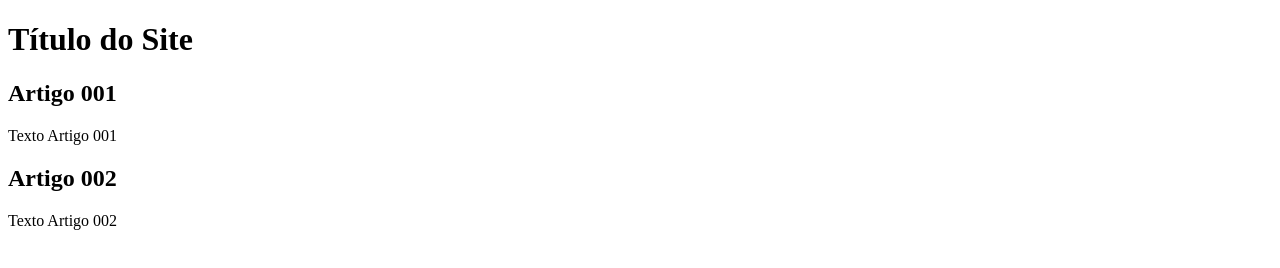
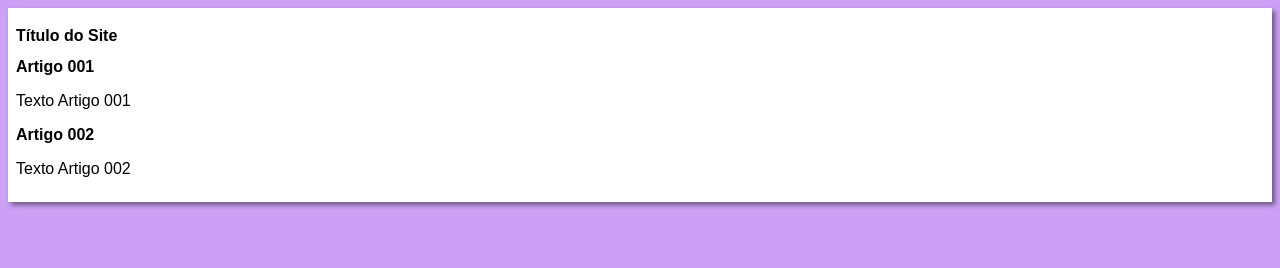
Before and after one commit to lucasfdcarvalho/projeto-site, a plain HTML site: page index.html in a window 1280 px wide. Drawn offline with Linux system fonts and the light colour scheme.

Commit message:
iniciei o design

```diff
--- /dev/null
+++ b/estilos/style.css
@@ -0,0 +1,16 @@
+*{
+    font-family: Arial, Helvetica, sans-serif;
+    font-size: 1rem;
+}
+
+body{
+    background-color: rgb(204, 161, 245);
+}
+
+main{
+    background-color: #fff;
+    width: 31,25rem;
+    margin: auto;
+    padding: .5rem;
+    box-shadow: 3px 3px 5px rgba(0, 0, 0, 0.473);
+}
--- a/index.html
+++ b/index.html
@@ -4,6 +4,7 @@
     <meta charset="UTF-8">
     <meta name="viewport" content="width=device-width, initial-scale=1.0">
     <title>Título do Site</title>
+    <link rel="stylesheet" href="estilos/style.css">
 </head>
 <body>
     <main>
```
